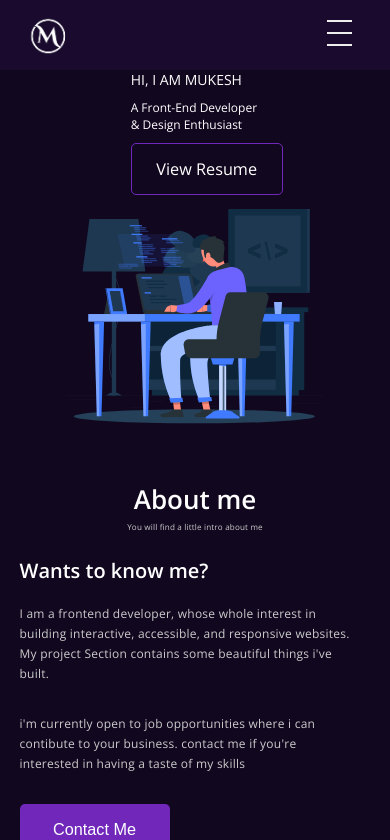
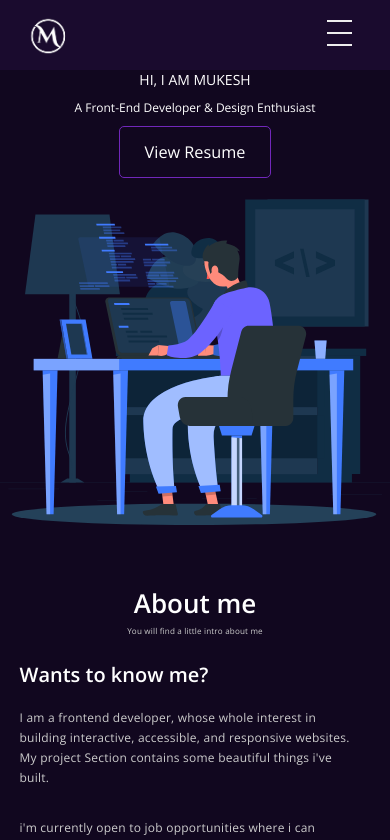
Before and after one commit to patidarmk/myportfolio, a React (Create React App) app: page / in a window 390 px wide. Shown: the top 840 px of the page. Built offline with nearby package versions, Linux system fonts and the light colour scheme; a web font is replaced by a local one.

Commit message:
update svg image

```diff
--- a/src/components/Profile.css
+++ b/src/components/Profile.css
@@ -134,6 +134,19 @@
 		justify-content:center;
 		align-items:center;
 	}
+	.profile-title-left{
+		display:flex;
+		flex-direction:column;
+		justify-content:center;
+		align-items:center;
+		gap:1rem;
+		width:100%
+	}
+
+	.profile-svg-right {
+		width:100%
+	}
+
     .profile{
         width: 90%;
     }
```
